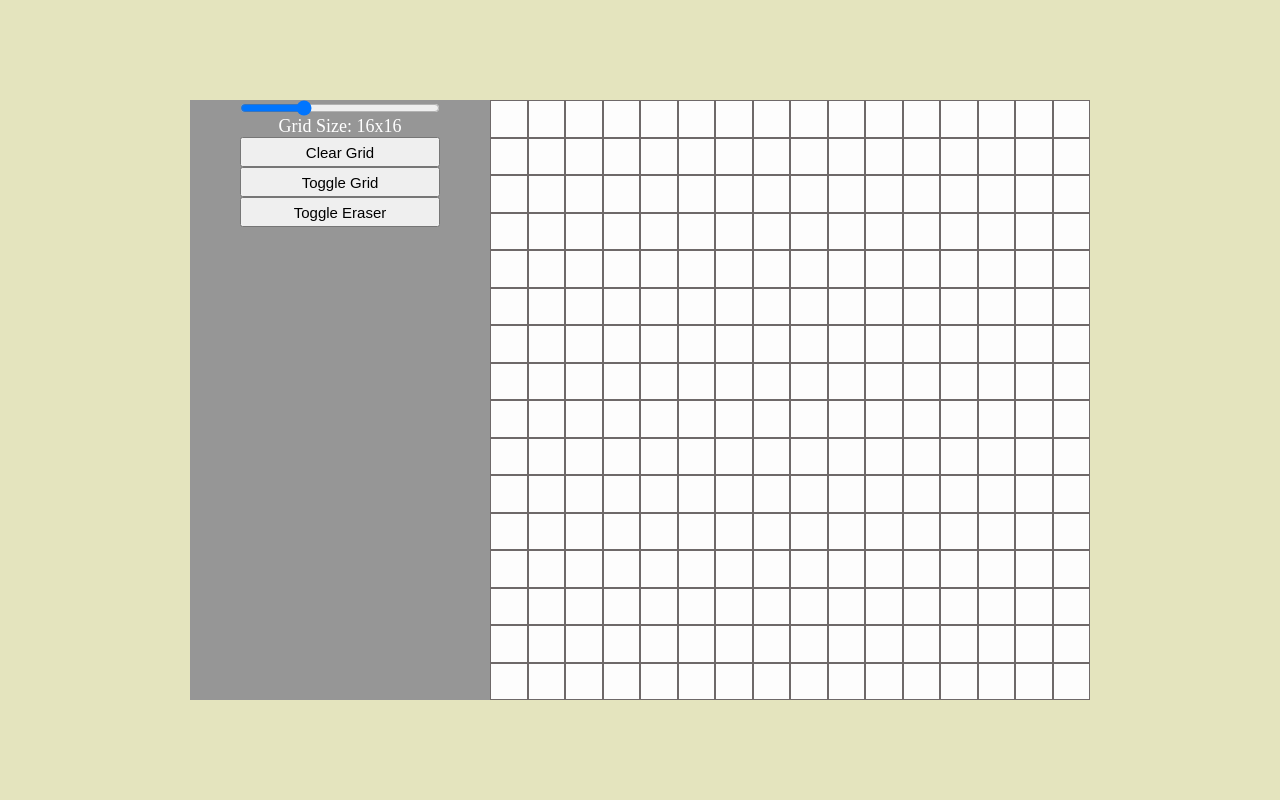
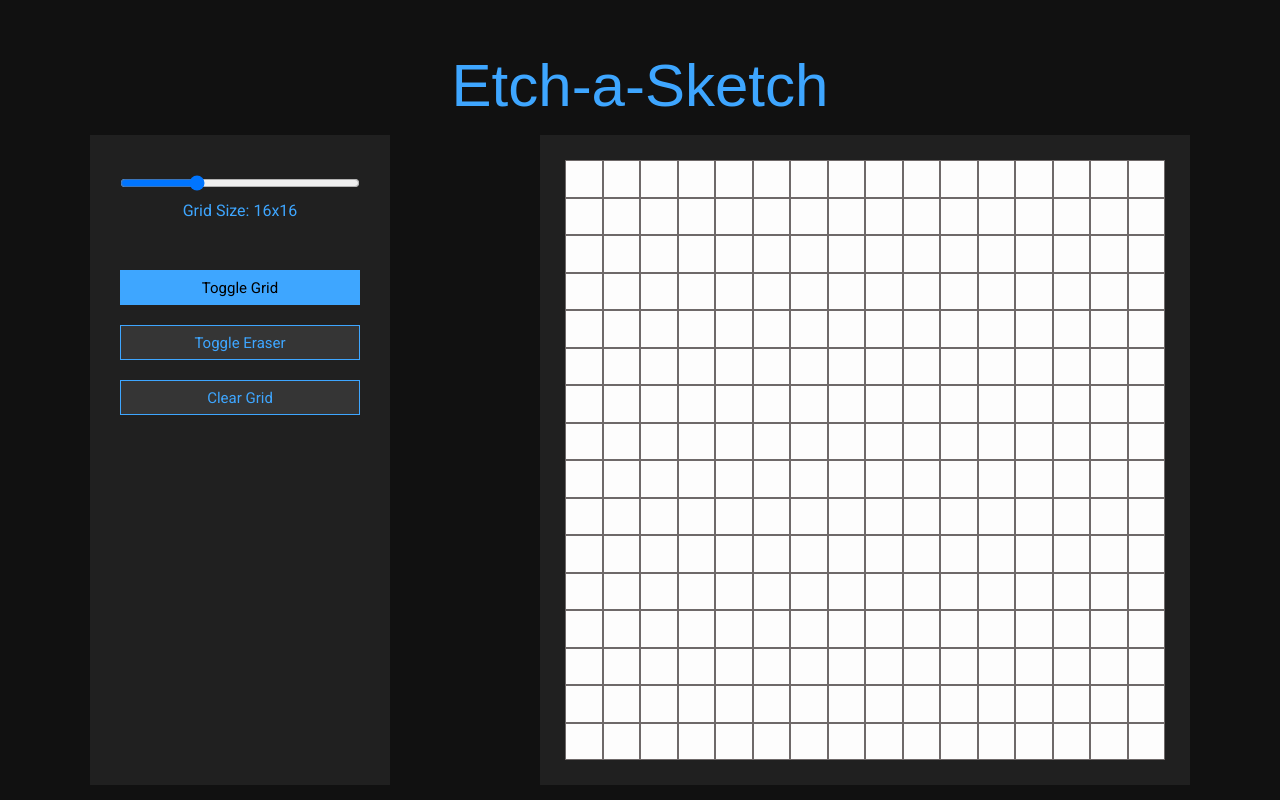
Before and after one commit to Jonhycub/etch-a-sketch, a plain HTML site: page index.html in a window 1280 px wide. Drawn offline with Linux system fonts and the light colour scheme; a web font is replaced by a local one.

Commit message:
Did some CSSing to make it look decent.

```diff
--- a/index.html
+++ b/index.html
@@ -5,12 +5,17 @@
   <meta name="viewport" content="width=device-width, initial-scale=1.0">
   <title>Etch-a-Sketch</title>
   <link rel="stylesheet" href="styles.css">
+  <link rel="preconnect" href="https://fonts.googleapis.com">
+  <link rel="preconnect" href="https://fonts.gstatic.com" crossorigin>
+  <link href="https://fonts.googleapis.com/css2?family=Roboto&family=Rubik+Doodle+Shadow&display=swap" rel="stylesheet">
 </head>
 <body>
+  <header>Etch-a-Sketch</header>
   <div class="background-container">
-    <div class="modes-container">
+    <div class="controls-container"></div>
+    <div class="game-container">
+      <div class="grid"></div>
     </div>
-    <div class="grid-container"></div>
   </div>
 
   <script src="scripts.js"></script>
--- a/scripts.js
+++ b/scripts.js
@@ -1,4 +1,5 @@
 let slider = document.createElement('input');         //Create an input element
+slider.classList.add('slider');
 slider.type = 'range';                                //Make it a slider(range)
 slider.min = '1';                                     //Set the minimum, maximum, and initial values
 slider.max = '50';
@@ -15,11 +16,11 @@ slider.addEventListener('input', function() {         // Add an event listener t
   createGrid(gridSize);
 });
 
-const modesContainer = document.querySelector('.modes-container');    //Gets the the modes-container and appends the slider and the slider text
-modesContainer.appendChild(slider);
-modesContainer.appendChild(sliderValue);
+const controlsContainer = document.querySelector('.controls-container');    //Gets the the modes-container and appends the slider and the slider text
+controlsContainer.appendChild(slider);
+controlsContainer.appendChild(sliderValue);
 
-const gridContainer = document.querySelector('.grid-container');    //Select the grid-container
+const gridContainer = document.querySelector('.grid');    //Select the grid
 
 //Function that creates the grid of divs.
 function createGrid(num){
@@ -44,25 +45,17 @@ function createGrid(num){
 
 createGrid(slider.value); //Call the function so that the grid appears when the page is loaded
 
-
-function clearGrid(){     //Function that clears the grid.
-  gridContainer.innerHTML = "";
-}
-
-const clearGridButton = document.createElement('button');   //Create the Clear Grid button and add the event listener to clear the grid on click
-clearGridButton.innerHTML = "Clear Grid";
-clearGridButton.classList.add('clearGridButton');
-modesContainer.appendChild(clearGridButton);
-clearGridButton.addEventListener('click', ()=> {
-  clearGrid();
-  createGrid(slider.value);
-});
-
 const toggleGridButton = document.createElement('button');   //Create the Toggle Grid button and add the event listener to toggle the grid
 toggleGridButton.innerHTML = "Toggle Grid";
 toggleGridButton.classList.add('toggleGridButton');
-modesContainer.appendChild(toggleGridButton);
+toggleGridButton.classList.add('is-on');
+controlsContainer.appendChild(toggleGridButton);
 toggleGridButton.addEventListener('click', ()=> {           //Event listener to toggle the grid on or off on clicking the button
+  if(toggleGridButton.classList.contains('is-on')){
+    toggleGridButton.classList.remove('is-on');
+  }else{
+    toggleGridButton.classList.add('is-on');
+  }
   const gridToggle = document.querySelectorAll('.divCol');
   gridToggle.forEach((div) => {
     if(div.style.border == 'none'){
@@ -77,8 +70,13 @@ let eraserToggle = false;                                        //Boolean to de
 const toggleEraserButton = document.createElement('button');   //Create the Toggle Eraser button and add the
 toggleEraserButton.innerHTML = "Toggle Eraser";
 toggleEraserButton.classList.add('toggleEraserButton');
-modesContainer.appendChild(toggleEraserButton);
+controlsContainer.appendChild(toggleEraserButton);
 toggleEraserButton.addEventListener('click', ()=> {            //On click swap the state of eraserToggle
+  if(toggleEraserButton.classList.contains('is-on')){
+    toggleEraserButton.classList.remove('is-on');
+  }else{
+    toggleEraserButton.classList.add('is-on');
+  }
   if(eraserToggle == false){
     eraserToggle = true;
   }else{
@@ -86,3 +84,16 @@ toggleEraserButton.addEventListener('click', ()=> {            //On click swap t
   }
   console.log(eraserToggle);
 });
+
+function clearGrid(){     //Function that clears the grid.
+  gridContainer.innerHTML = "";
+}
+
+const clearGridButton = document.createElement('button');   //Create the Clear Grid button and add the event listener to clear the grid on click
+clearGridButton.innerHTML = "Clear Grid";
+clearGridButton.classList.add('clearGridButton');
+controlsContainer.appendChild(clearGridButton);
+clearGridButton.addEventListener('click', ()=> {
+  clearGrid();
+  createGrid(slider.value);
+});
--- a/styles.css
+++ b/styles.css
@@ -2,22 +2,51 @@
   box-sizing: border-box;
   margin: 0;
   padding: 0;
+  font-family: 'Roboto', sans-serif;
 }
 
 :root {
   --grid-size: 16;
 }
 
+body{
+  display: flex;
+  flex-direction: column;
+  height: 100vh;
+}
+
+header{
+  width: 100%;
+  height: 120px;
+  background-color: #111111;
+  display: flex;
+  align-items: end;
+  justify-content: center;
+  font-family: 'Rubik Doodle Shadow', sans-serif;
+  font-size: 60px;
+  color:rgba(62, 166, 255, 1)
+}
+
 .background-container{
-  height: 100vh;
-  width: 100vw;
-  background-color: #e4e4be;
+  flex-grow: 1;
+  background-color: #111111;
   display: flex;
   justify-content: center;
   align-items: center;
+  gap: 150px;
 }
 
-.grid-container{
+.game-container{
+  height: 650px;
+  width: 650px;
+  background-color: rgb(32, 32, 32);
+  display: flex;
+  justify-content: center;
+  align-items: center;
+  gap: 150px;
+}
+
+.grid{
   height: 600px;
   width: 600px;
   background-color: #fdfdfd;
@@ -36,26 +65,39 @@
   width: calc(100% / var(--grid-size));
 }
 
-.modes-container{
-  height: 600px;
+.controls-container{
+  height: 650px;
   width: 300px;
-  background-color: rgb(150, 150, 150);
+  background-color: rgb(32, 32, 32);
   display:flex;
   flex-direction: column;
   align-items: center;
 }
 
+.slider{
+  width: 240px;
+  margin: 40px 0 5px 0;
+}
 .grid-size-text{
   color: white;
-  font-size: 18px;
-}
-
-input{
-  width: 200px;
+  font-size: 16px;
+  color: rgba(62, 166, 255, 1);
+  margin: 5px 0 40px 0;
 }
 
 .clearGridButton, .toggleGridButton, .toggleEraserButton{
-  width: 200px;
-  height: 30px;
+  width: 240px;
+  height: 35px;
+  margin: 10px 10px;
+  padding: 5px 0 5px 0;
   font-size: 15px;
+  color: rgba(62, 166, 255, 1);
+  border: 1px solid rgba(62, 166, 255, 1);
+  background-color: #353535;
 }
+
+.is-on{
+  color: black;;
+  border: 1px solid rgba(62, 166, 255, 1);
+  background-color: rgba(62, 166, 255, 1);
+}
```
